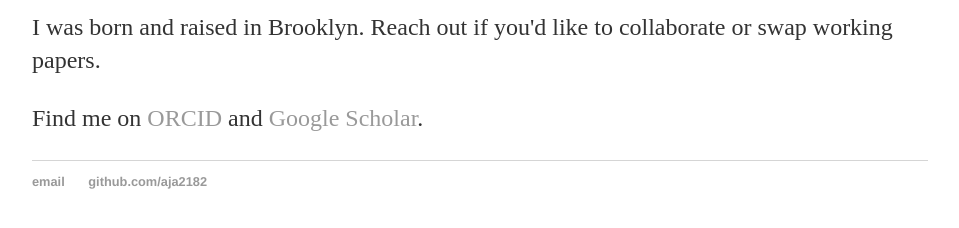
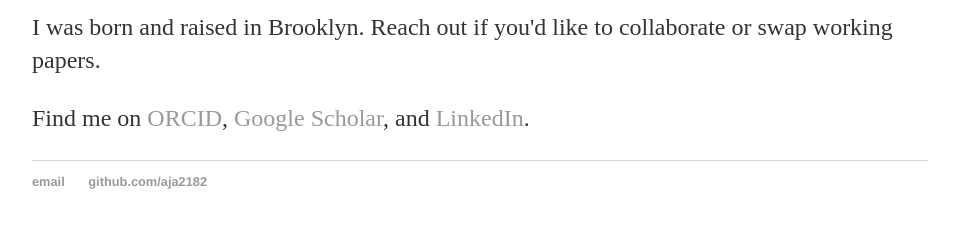
Before and after one commit to aja2182/aja2182.github.io, a Jekyll site: the page built from about/index.html, in a window 1280 px wide. Shown: the part 1006-1234 px from the top of the page, without its empty margins (160-1119 px from the left). Built offline with Jekyll 4.4.1, drawn with Linux system fonts in a browser that asks for light colours.

Commit message:
Add LinkedIn to About page
Co-Authored-By: Claude Opus 5.5 <noreply@anthropic.com>
Claude-Session: https://claude.ai/code/session_01UBGUuVKp8RBC6Hia74W8jU

```diff
--- a/about/index.html
+++ b/about/index.html
@@ -18,7 +18,7 @@ description: Josh Aleksanyan is a sociologist and postdoctoral fellow at NYU Gro
 
 <p>I was born and raised in Brooklyn. Reach out if you'd like to collaborate or swap working papers.</p>
 
-<p>Find me on <a href="https://orcid.org/0000-0001-6699-2143" rel="me">ORCID</a> and <a href="https://scholar.google.com/citations?user=VVDsjfIAAAAJ&amp;hl=en" rel="me">Google Scholar</a>.</p>
+<p>Find me on <a href="https://orcid.org/0000-0001-6699-2143" rel="me">ORCID</a>, <a href="https://scholar.google.com/citations?user=VVDsjfIAAAAJ&amp;hl=en" rel="me">Google Scholar</a>, and <a href="https://www.linkedin.com/in/josh-aleksanyan-555178345/" rel="me">LinkedIn</a>.</p>
 
 <script type="application/ld+json">
 {
@@ -53,7 +53,8 @@ description: Josh Aleksanyan is a sociologist and postdoctoral fellow at NYU Gro
       "https://orcid.org/0000-0001-6699-2143",
       "https://scholar.google.com/citations?user=VVDsjfIAAAAJ",
       "https://sociology.columbia.edu/content/joshua-aleksanyan",
-      "https://github.com/aja2182"
+      "https://github.com/aja2182",
+      "https://www.linkedin.com/in/josh-aleksanyan-555178345/"
     ]
   }
 }
```
